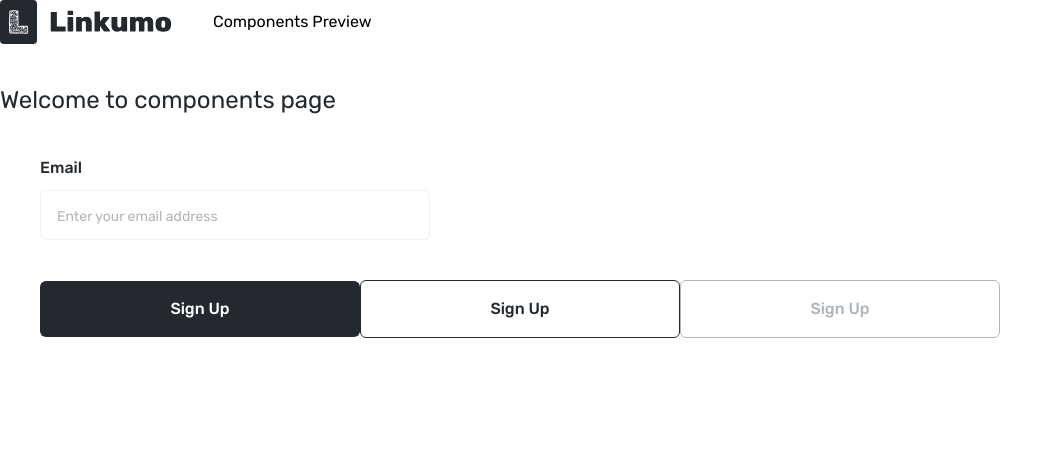
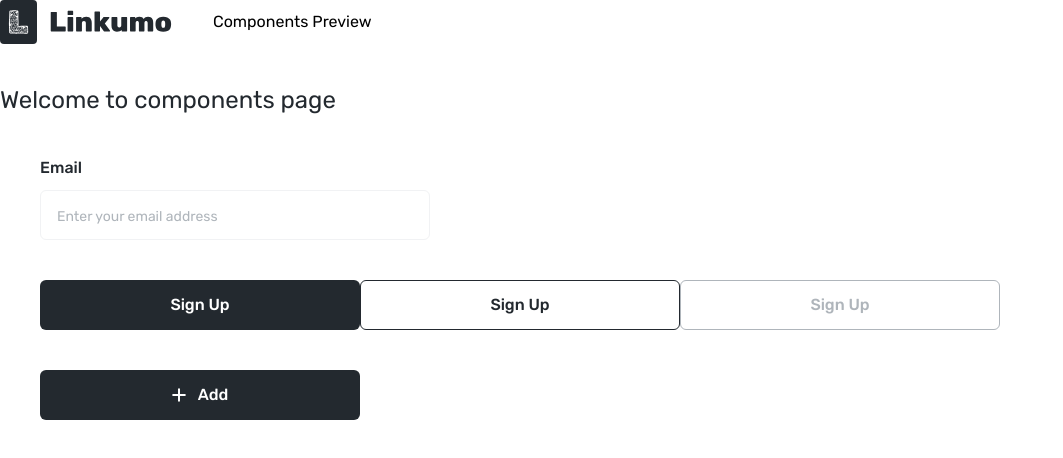
Before and after one commit to VKormylo/linkumo, a React (Vite) app in the folder linkumo-client/: page /componentsPreview in a window 1280 px wide. Shown: the top 458 px of the page, without its empty margins (0-1063 px from the left). Built offline with nearby package versions, Linux system fonts and the light colour scheme.

Commit message:
feat: added startIcon and endIcon to button component

```diff
--- a/linkumo-client/src/components/button/Button.tsx
+++ b/linkumo-client/src/components/button/Button.tsx
@@ -4,16 +4,20 @@ type ButtonVariant = 'primary' | 'primary-outlined' | 'secondary-outlined'
 
 type ButtonProps = React.ButtonHTMLAttributes<HTMLButtonElement> & {
   variant?: ButtonVariant
+  startIcon?: React.ReactNode
+  endIcon?: React.ReactNode
 }
 
 const Button: React.FC<ButtonProps> = ({
   children,
   variant = 'primary',
   className = '',
+  startIcon,
+  endIcon,
   ...props
 }) => {
   let baseStyles =
-    'rounded-md text-center rubik-16-medium p-4 transition-colors duration-200'
+    'rounded-md text-center rubik-16-medium p-4 transition-colors duration-200 cursor-pointer inline-flex items-center justify-center gap-3 h-[50px]'
 
   let variantStyles = ''
 
@@ -23,19 +27,22 @@ const Button: React.FC<ButtonProps> = ({
       break
     case 'primary-outlined':
       variantStyles =
-        'border-primary-800 text-primary-800 hover:border-primary-500 hover:text-primary-500 hover:bg-primary-100 border'
+        'border-primary-800 text-primary-800 hover:border-primary-500 hover:text-primary-500 hover:bg-primary-100 border box-border'
       break
     case 'secondary-outlined':
       variantStyles =
-        'border-primary-400 text-primary-400 hover:border-primary-500 hover:text-primary-500 hover:bg-primary-100 border'
+        'border-primary-400 text-primary-400 hover:border-primary-500 hover:text-primary-500 hover:bg-primary-100 border box-border'
       break
   }
+
   return (
     <button
       {...props}
       className={`${baseStyles} ${variantStyles} ${className}`}
     >
+      {startIcon && <span className="flex items-center">{startIcon}</span>}
       {children}
+      {endIcon && <span className="flex items-center">{endIcon}</span>}
     </button>
   )
 }
--- a/linkumo-client/src/pages/components-preview-page/ComponentsPreview.tsx
+++ b/linkumo-client/src/pages/components-preview-page/ComponentsPreview.tsx
@@ -1,6 +1,7 @@
 import { useState } from 'react'
 import Button from '~/components/button/Button'
 import Input from '~/components/input/Input'
+import AddIcon from '~/assets/icons/add.svg?react'
 
 const ComponentsPreview = () => {
   const [inputValue, setInputValue] = useState('')
@@ -19,6 +20,7 @@ const ComponentsPreview = () => {
           onChange={setInputValue}
           className="w-[390px]"
         />
+        <div className="flex-row gap-[10px]">
           <Button variant="primary" className="mt-10 w-xs">
             Sign Up
           </Button>
@@ -28,6 +30,14 @@ const ComponentsPreview = () => {
           <Button variant="secondary-outlined" className="mt-10 w-xs">
             Sign Up
           </Button>
+          <Button
+            variant="primary"
+            className="mt-10 w-xs"
+            startIcon={<AddIcon />}
+          >
+            Add
+          </Button>
+        </div>
       </div>
     </div>
   )
```
Also changed, not shown: linkumo-client/src/assets/icons/add.svg (added), 1 other file (tests, documents, lock files or other folders). Lines whose indentation alone changed are shown as unchanged.
